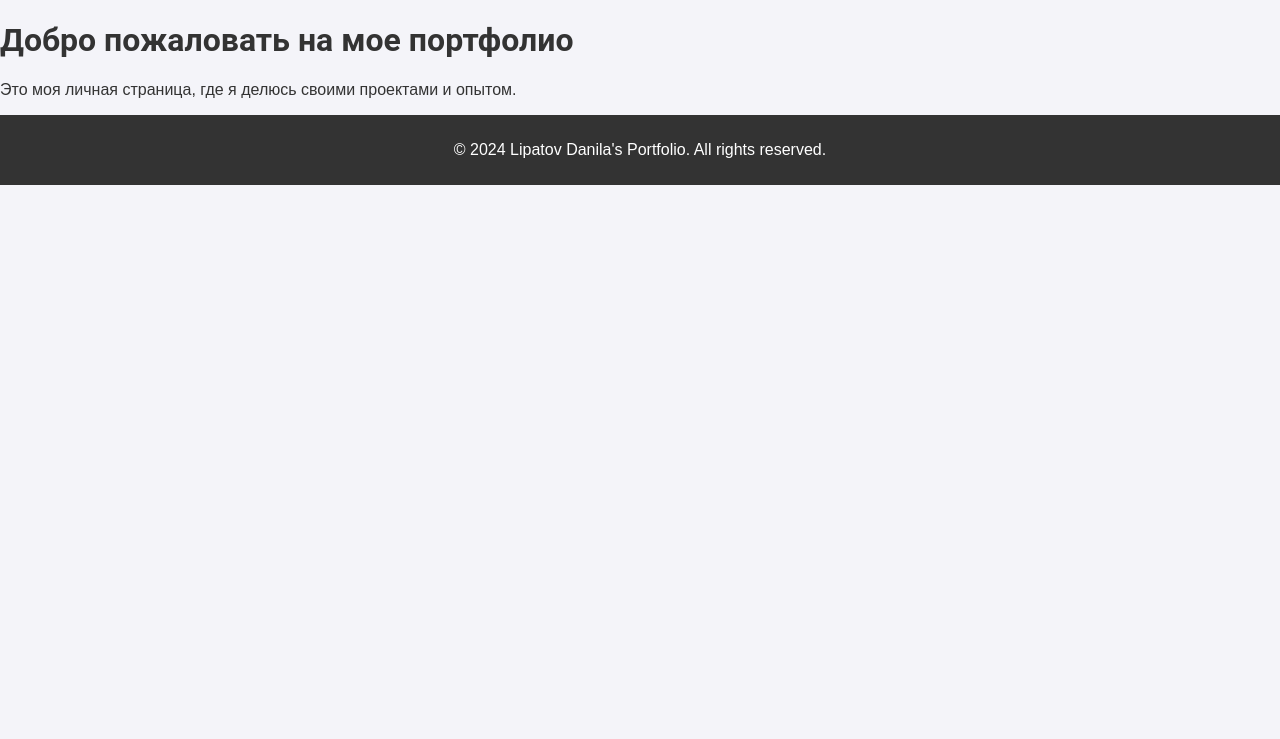
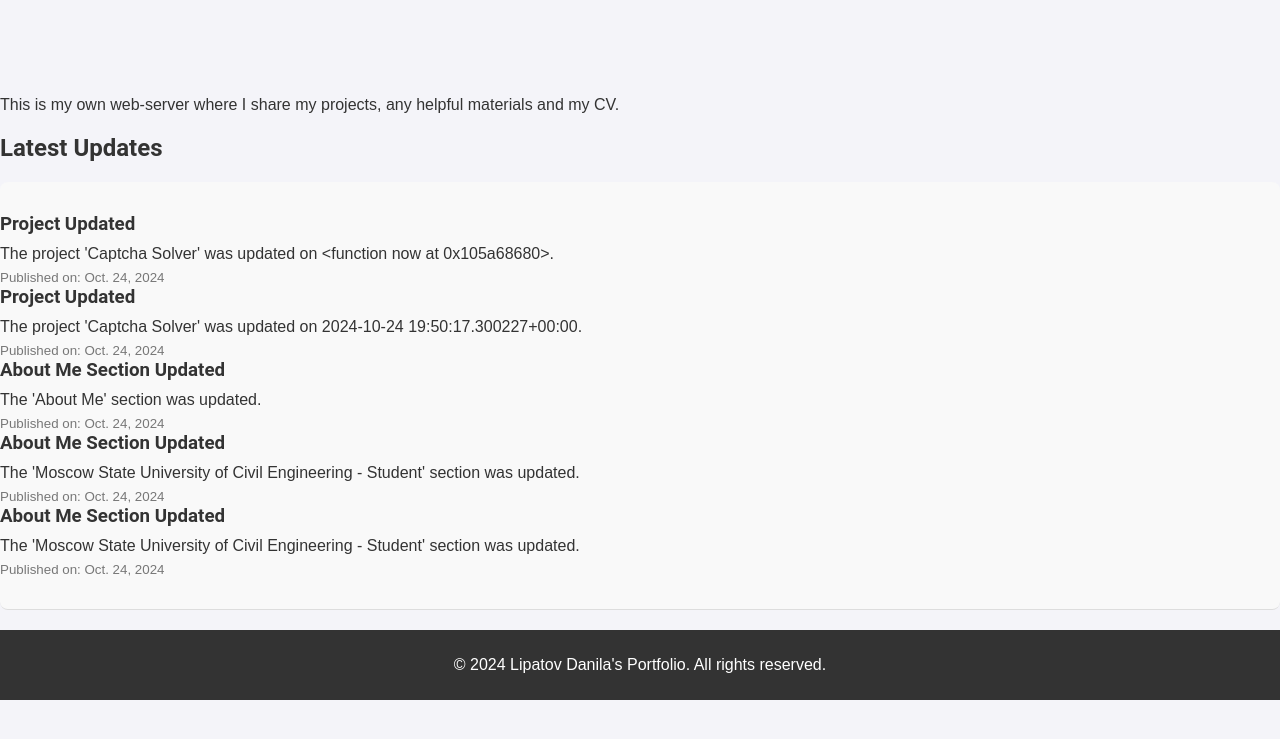
Before and after one commit to DanLip02/Web-porfolio-Django, a Django app: page / in a window 1280 px wide. Shown: the part 46-785 px from the top of the page. Run offline with Django 5.2, Linux system fonts and the light colour scheme; data comes from the database, SQL or seed files in the repository; both versions use the stored data as it was after the commit.

Commit message:
Added home page + automatic news about updates/adds/removing smth

```diff
--- a/portfolio_project/media/projects/styles_3.css
+++ b/portfolio_project/media/projects/styles_3.css
@@ -169,3 +169,39 @@ footer {
     from, to { border-color: transparent; }
     50% { border-color: #333; }
 }
+
+.updates-section {
+    background-color: #f9f9f9;
+    padding: 20px;
+    border-radius: 8px;
+    margin: 20px 0;
+}
+
+.updates-section ul {
+    list-style-type: none;
+    padding: 0;
+}
+
+.updates-section {
+    padding: 15px 0;
+    border-bottom: 1px solid #ddd;
+}
+
+.updates-section:hover p{
+    transform: scale(1.01);
+    background-color: rgba(255, 255, 255, 0.2);
+    color: #74ebd5;
+    cursor: pointer;
+}
+
+.updates-section li h3 {
+    margin: 0;
+}
+
+.updates-section li p {
+    margin: 10px 0 5px;
+}
+
+.updates-section small {
+    color: #777;
+}
--- a/portfolio_project/portfolio/apps.py
+++ b/portfolio_project/portfolio/apps.py
@@ -4,3 +4,6 @@ from django.apps import AppConfig
 class PortfolioConfig(AppConfig):
     default_auto_field = "django.db.models.BigAutoField"
     name = "portfolio"
+
+    def ready(self):
+        from .signals import log_aboutme_save, log_project_save, log_project_delete
--- a/portfolio_project/portfolio/models.py
+++ b/portfolio_project/portfolio/models.py
@@ -1,3 +1,4 @@
+from django.utils import timezone
 from django.db import models
 
 
@@ -8,17 +9,14 @@ class Project(models.Model):
     progress = models.PositiveIntegerField(default=0)  # Новое поле для процента выполнения
     link = models.URLField(max_length=200, blank=True)  # Ссылка на проект
 
-
     def __str__(self):
             return self.title
-
 
 class Experience(models.Model):
     EXPERIENCE_TYPES = [
         ('education', 'Обучение'),
         ('work', 'Место работы'),
     ]
-
     type = models.CharField(max_length=10, choices=EXPERIENCE_TYPES, default='education')  # Тип: обучение или работа
     institution = models.CharField(max_length=255)  # Учебное заведение или компания
     role = models.CharField(max_length=255)  # Специальность или должность
@@ -46,4 +44,12 @@ class Achievement(models.Model):
 
     def __str__(self):
         return self.description
+
+class UpdateLog(models.Model):
+    title = models.CharField(max_length=200)
+    description = models.TextField()
+    created_at = models.DateField(default=timezone.now)
+
+    def __str__(self):
+        return self.title
 # Create your models here.
--- a/portfolio_project/portfolio/templates/portfolio/home.html
+++ b/portfolio_project/portfolio/templates/portfolio/home.html
@@ -4,7 +4,7 @@
     <meta charset="UTF-8">
     <meta name="viewport" content="width=device-width, initial-scale=1.0">
     <title>Главная</title>
-    <link rel="stylesheet" href="/media/styles.css"> <!-- Подключение стилей, если есть -->
+    <link rel="stylesheet" href="/media/projects/styles_3.css"> <!-- Подключение стилей, если есть -->
 </head>
 <body>
     <header>
@@ -19,8 +19,20 @@
     </header>
 
     <main>
-        <h1>Добро пожаловать на мое портфолио</h1>
-        <p>Это моя личная страница, где я делюсь своими проектами и опытом.</p>
+        <h1 class="typing-text">Welcome to my web-portfolio!</h1>
+        <p>This is my own web-server where I share my projects, any helpful materials and my CV.</p>
+        <h2>Latest Updates</h2>
+        <div class="updates-section">
+            <ul>
+                {% for update in updates %}
+                <li>
+                    <h3> {{ update.title }}</h3>
+                    <p> {{ update.description }}</p>
+                    <small>Published on: {{ update.created_at }}</small>
+                </li>
+                {% endfor %}
+            </ul>
+        </div>
     </main>
 
     <footer>
--- a/portfolio_project/portfolio/views.py
+++ b/portfolio_project/portfolio/views.py
@@ -1,12 +1,13 @@
 from django.shortcuts import render
-from .models import Project, Experience
+from .models import Project, Experience, UpdateLog
 
 def project_list(request):
     projects = Project.objects.all()
     return render(request, 'portfolio/project_list.html', {'projects': projects})
 
 def home(request):
-    return render(request, 'portfolio/home.html')
+    updates = UpdateLog.objects.order_by('-created_at')[:5]
+    return render(request, 'portfolio/home.html', {'updates': updates})
 
 def about(request):
     experiences = Experience.objects.all()
```
Also changed, not shown: portfolio_project/portfolio/signals.py (added, +40 -0 lines), portfolio_project/db.sqlite3, portfolio_project/portfolio/migrations/0012_updatelog.py (added), 1 other file.
